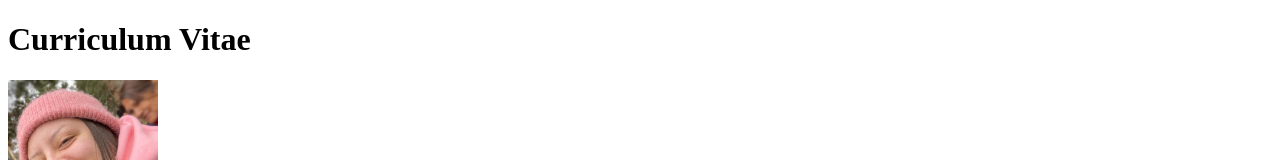
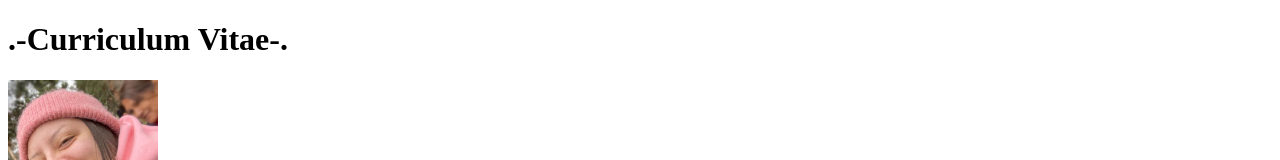
Before and after one commit to vickypantanalli/elevillar.github.io, a plain HTML site: page 1-cv.html in a window 1280 px wide. Shown: the top 160 px of the page. Drawn offline with Linux system fonts and the light colour scheme.

Commit message:
cambio h1

```diff
--- a/1-cv.html
+++ b/1-cv.html
@@ -6,7 +6,7 @@
     <title>Curriculum Vitae</title>
 </head>
 <body>
-    <h1>Curriculum Vitae</h1>
+    <h1>.-Curriculum Vitae-.</h1>
     <img src="./assets/img/ele.jpeg" alt="imagen de perfil" width="150" height="150"/>
     <h2> María Elena Villar Rodríguez</h2>
     <h3>Resumen</h3>
```
